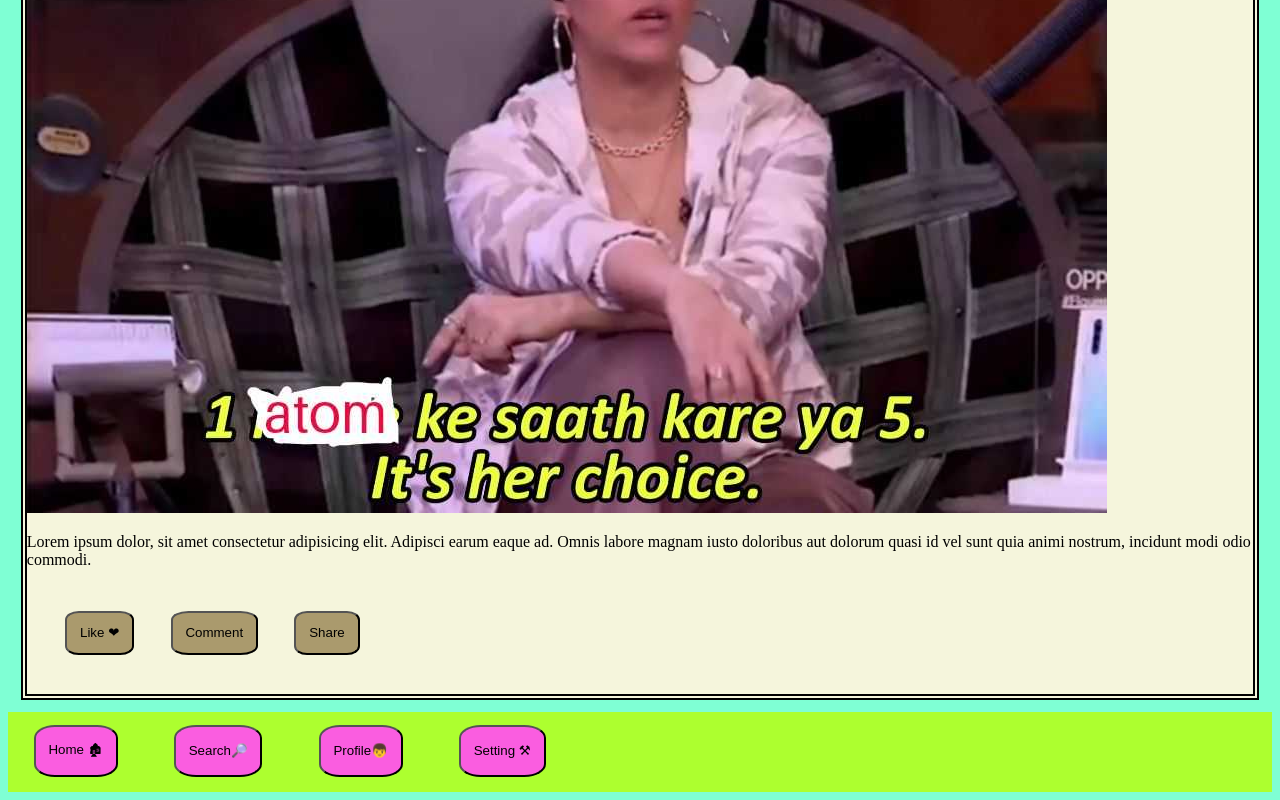
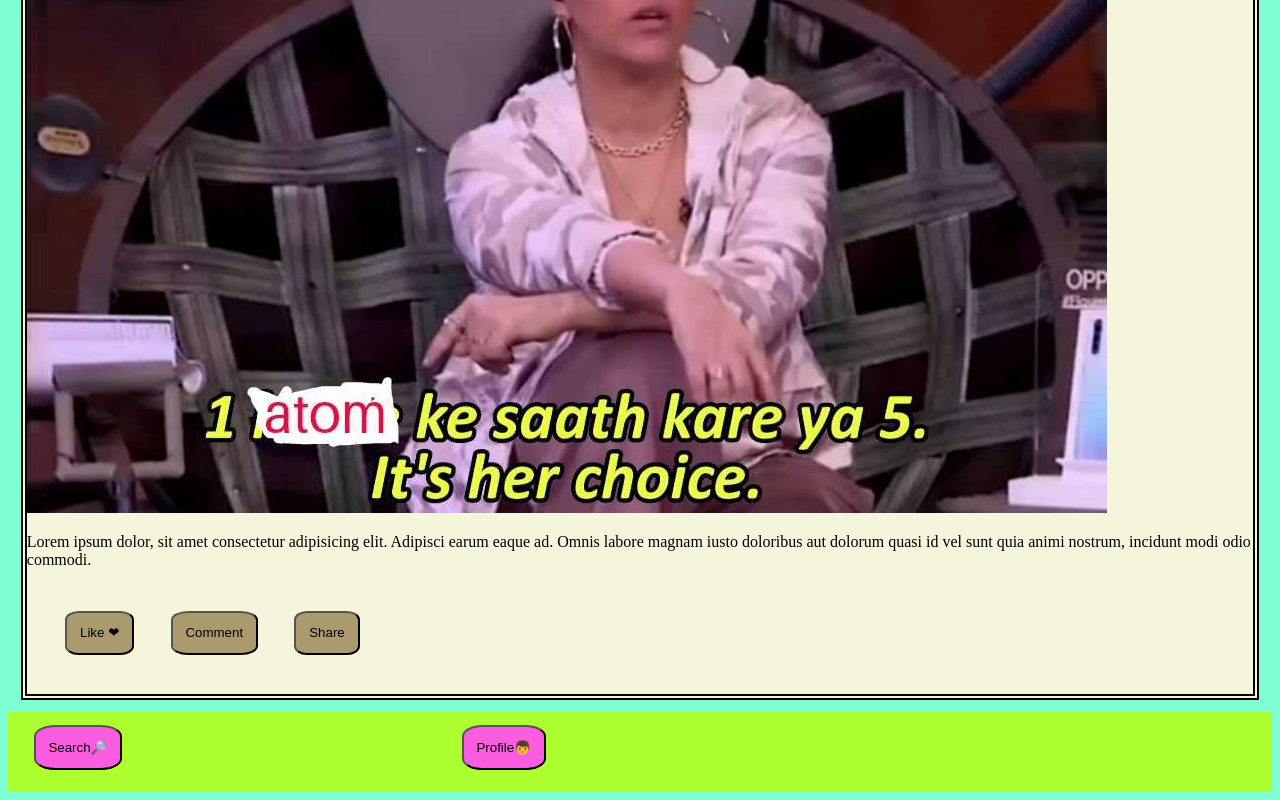
Before and after one commit to Shivam8905/Meme, a plain HTML site: page Memeworld/index.html in a window 1280 px wide. Shown: the part 5504-6304 px from the top of the page. Drawn offline with Linux system fonts and the light colour scheme.

Commit message:
Update index.html

```diff
--- a/Memeworld/index.html
+++ b/Memeworld/index.html
@@ -7,6 +7,7 @@
     <title>Document</title>
 
     <link rel="stylesheet" href="style.css">
+
 </head>
 <body>
     <!-- Top1 used svg -->
@@ -173,10 +174,10 @@
     <div>
         <footer class="foot">
             <div class="Button2">
-                <button class="b2">Home 🏚</button>
-                <button class="b2">Search🔎</button>
-                <button class="b2">Profile👦</button>
-                <button class="b2">Setting ⚒</button>
+
+                <button class="b2" onclick="document.location='search.html'">Search🔎</button>
+                <button class="b2" onclick="document.location='profile.html'">Profile👦</button>
+
             </div>
 
         </footer>
```
